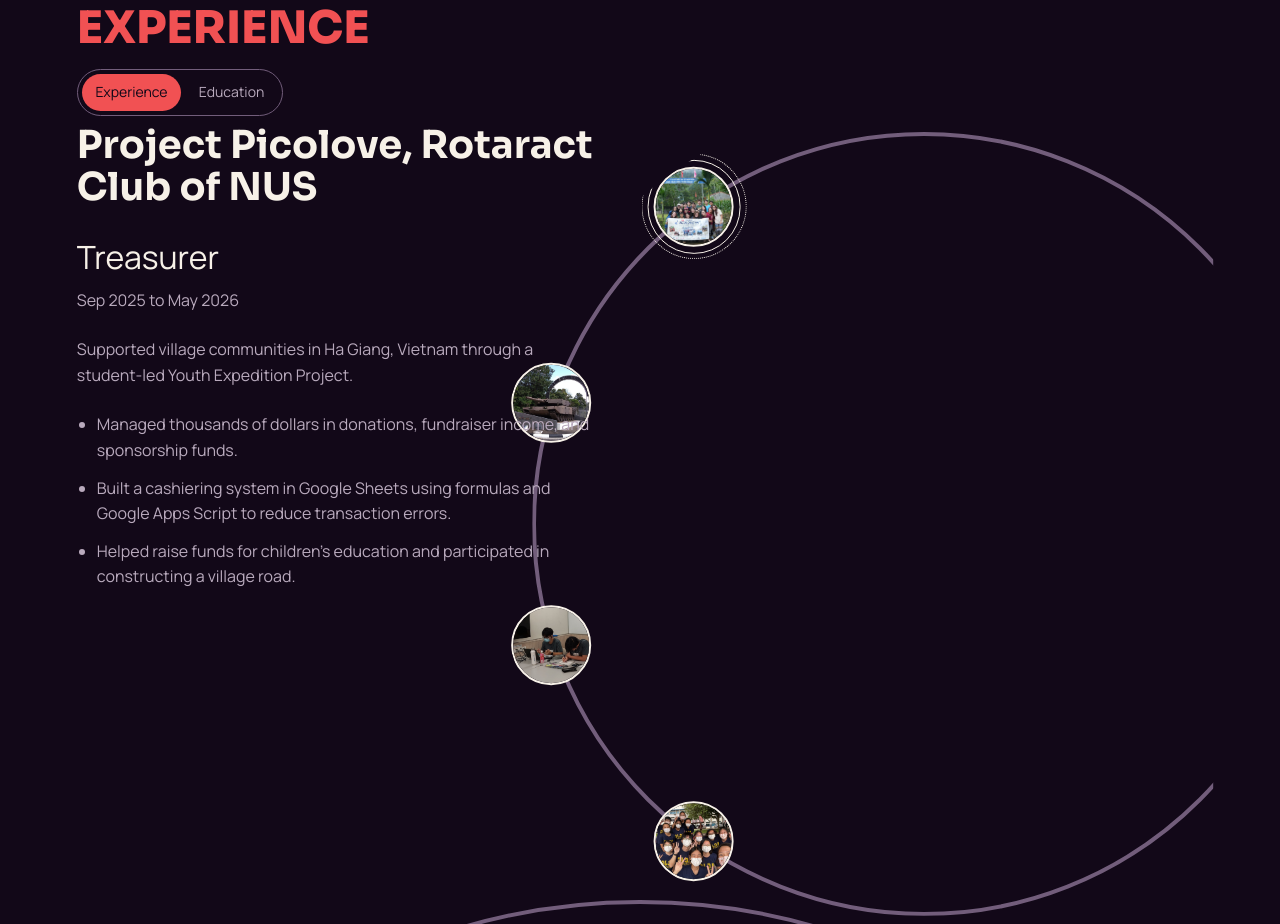
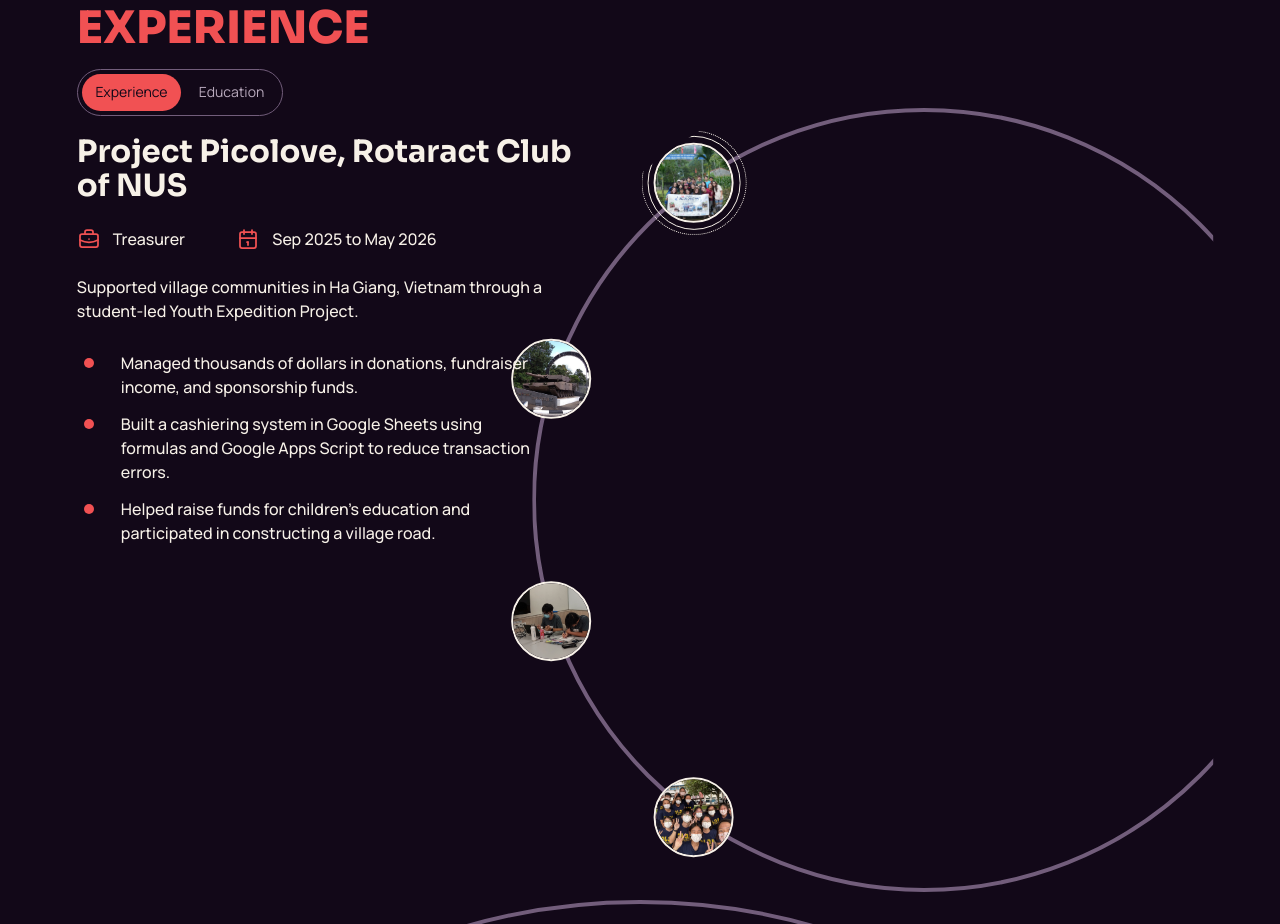
Before and after one commit to lingsongc/lingsongc.github.io, a React (Vite) app: page / in a window 1280 px wide. Shown: the part 2060-2984 px from the top of the page. Built offline with nearby package versions, Linux system fonts and the light colour scheme; a web font is replaced by a local one.

Commit message:
edited content layout

```diff
--- a/src/sections/Experience.tsx
+++ b/src/sections/Experience.tsx
@@ -1,4 +1,5 @@
 import { useEffect, useRef, useState, type CSSProperties } from "react";
+import { IconBriefcase, IconCalendar, IconSchool } from "@tabler/icons-react";
 import { education } from "../data/education";
 import { experiences } from "../data/experiences";
 
@@ -32,6 +33,7 @@
     const activeEvent = activeEvents.find(
         (event) => event.id === activeEventIds[experienceType],
     ) ?? activeEvents[0];
+    const EventTypeIcon = experienceType === "experience" ? IconBriefcase : IconSchool;
 
     useEffect(() => {
         const activeIndex = activeEvents.findIndex(
@@ -93,11 +95,24 @@
                 <div className="experience-content-region">
                     <article className="experience-text">
                         <h3 className="experience-event-title">{activeEvent.title}</h3>
-                        <p className="experience-role">{activeEvent.subtitle}</p>
-                        <p className="experience-dates">{activeEvent.startDate} to {activeEvent.endDate}</p>
+                        <div className="experience-event-metadata">
+                            <p className="experience-metadata-item">
+                                <EventTypeIcon className="experience-metadata-icon" stroke={1.75} aria-hidden="true" />
+                                {activeEvent.subtitle}
+                            </p>
+                            <p className="experience-metadata-item">
+                                <IconCalendar className="experience-metadata-icon" stroke={1.75} aria-hidden="true" />
+                                {activeEvent.startDate} to {activeEvent.endDate}
+                            </p>
+                        </div>
                         <p className="experience-description">{activeEvent.description}</p>
                         <ul className="experience-highlights">
-                            {activeEvent.highlights.map((highlight) => <li key={highlight}>{highlight}</li>)}
+                            {activeEvent.highlights.map((highlight) => (
+                                <li key={highlight}>
+                                    <span className="experience-highlight-marker" aria-hidden="true" />
+                                    <span>{highlight}</span>
+                                </li>
+                            ))}
                         </ul>
                     </article>
                 </div>
--- a/src/style.css
+++ b/src/style.css
@@ -733,6 +733,7 @@
     --experience-planet-size: clamp(4.375rem, 6.25vw, 5.625rem);
     --experience-content-gap: clamp(1rem, 2vw, 2rem);
     --experience-header-space: clamp(7.5rem, 14vh, 9.5rem);
+    --experience-event-text-size: clamp(1rem, min(1.25vw, 2.1vh), 1.25rem);
     --experience-content-width: calc(var(--experience-content-boundary-x) - var(--experience-circle-size) / 2 - var(--experience-section-padding-inline) - var(--experience-content-gap));
     --experience-ring-cutout: max(0px, calc((var(--experience-orbit-size) - var(--experience-planet-size) - var(--experience-circle-size)) / 2 - var(--experience-rail-gap) + var(--experience-ring-rail-gap)));
 
@@ -785,28 +786,98 @@
 }
 
 .experience-event-title {
-    font-size: clamp(1.75rem, 3vw, 3rem);
+    font-size: clamp(1.75rem, min(2.4vw, 4.1vh), 2.5rem);
+    font-weight: 700;
     overflow-wrap: anywhere;
 }
 
-.experience-role {
-    margin-top: 1.5rem;
-    color: var(--colour-text);
-    font-size: var(--text-subtitle);
+.experience-event-metadata {
+    display: flex;
+    margin-top: clamp(1.25rem, 3vh, 2rem);
+    flex-wrap: wrap;
+    gap: 0.75rem clamp(2rem, 4vw, 4rem);
 }
 
-.experience-dates { margin-top: 0.25rem; }
+.experience-metadata-item {
+    display: inline-flex;
+    align-items: center;
+    gap: 0.75rem;
+    color: var(--colour-text);
+}
+
+.experience-metadata-icon {
+    width: 1.5rem;
+    height: 1.5rem;
+    flex: 0 0 auto;
+    color: var(--colour-accent);
+}
+
 .experience-description {
-    margin-top: 1.5rem;
+    margin-top: clamp(1.25rem, 3vh, 2rem);
+    color: var(--colour-text);
 }
 
 .experience-highlights {
-    margin: 1.5rem 0 0;
-    padding-left: 1.25rem;
-    color: var(--colour-text-muted);
+    width: min(29rem, 100%);
+    margin: clamp(1.5rem, 3.5vh, 2.25rem) 0 0;
+    padding: 0;
+    color: var(--colour-text);
+    list-style: none;
 }
 
-.experience-highlights li + li { margin-top: 0.75rem; }
+.experience-metadata-item,
+.experience-description,
+.experience-highlights li {
+    font-size: var(--experience-event-text-size);
+    font-weight: 500;
+    line-height: 1.5;
+}
+
+.experience-highlights li {
+    display: grid;
+    grid-template-columns: 1.5rem minmax(0, 1fr);
+    align-items: start;
+    column-gap: 1.25rem;
+}
+
+.experience-highlights li + li {
+    margin-top: clamp(0.75rem, 1.6vh, 1.25rem);
+}
+
+.experience-highlight-marker {
+    position: relative;
+    display: grid;
+    width: 1.5rem;
+    height: 1.5rem;
+    place-items: center;
+}
+
+.experience-highlight-marker::before,
+.experience-highlight-marker::after {
+    position: absolute;
+    width: 0.625rem;
+    border-radius: 50%;
+    aspect-ratio: 1;
+    content: "";
+}
+
+.experience-highlight-marker::before {
+    background-color: var(--colour-accent);
+}
+
+.experience-highlight-marker::after {
+    border: 1px solid var(--colour-accent);
+    animation: experience-highlight-pulse 1.8s cubic-bezier(0.22, 1, 0.36, 1) infinite;
+}
+
+.experience-highlights li:nth-child(2) .experience-highlight-marker::after { animation-delay: 300ms; }
+.experience-highlights li:nth-child(3) .experience-highlight-marker::after { animation-delay: 600ms; }
+
+@keyframes experience-highlight-pulse {
+    0% { opacity: 0.45; transform: scale(0.9); }
+    75%,
+    100% { opacity: 0; transform: scale(2.4); }
+}
 
 .experience-type-toggle {
     display: flex;
@@ -951,6 +1022,10 @@
     }
 
     .experience-orbit { top: 72%; }
+}
+
+@media (prefers-reduced-motion: reduce) {
+    .experience-highlight-marker::after { animation: none; }
 }
 
 /* projects */
```
